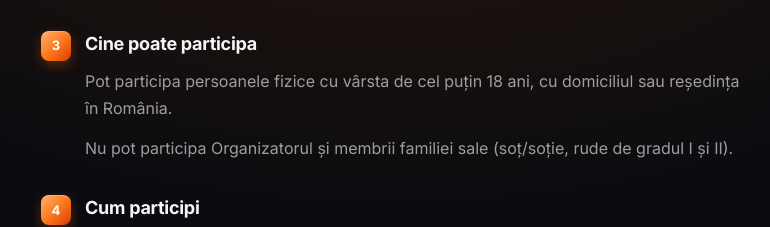
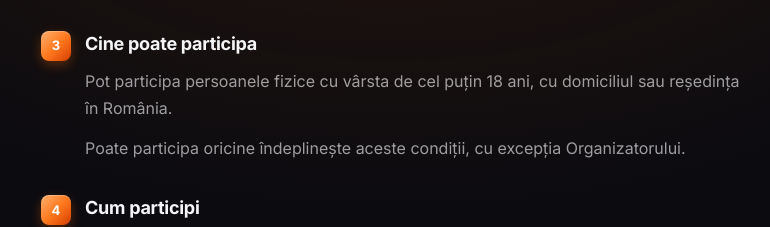
Before and after one commit to Vene95/autoreel-deeplinks, a plain HTML site: page concurs.html in a window 1280 px wide. Shown: the part 820-1047 px from the top of the page, without its empty margins (247-1017 px from the left). Drawn offline with Linux system fonts and the light colour scheme.

Commit message:
Concursul TikTok: pot participa și rudele organizatorului
Co-Authored-By: Claude Opus 5.5 <noreply@anthropic.com>

```diff
--- a/concurs.html
+++ b/concurs.html
@@ -79,7 +79,7 @@
       <div class="num">3</div>
       <h2>Cine poate participa</h2>
       <p>Pot participa persoanele fizice cu vârsta de cel puțin 18 ani, cu domiciliul sau reședința în România.</p>
-      <p>Nu pot participa Organizatorul și membrii familiei sale (soț/soție, rude de gradul I și II).</p>
+      <p>Poate participa oricine îndeplinește aceste condiții, cu excepția Organizatorului.</p>
     </div>
 
     <div class="section">
```
